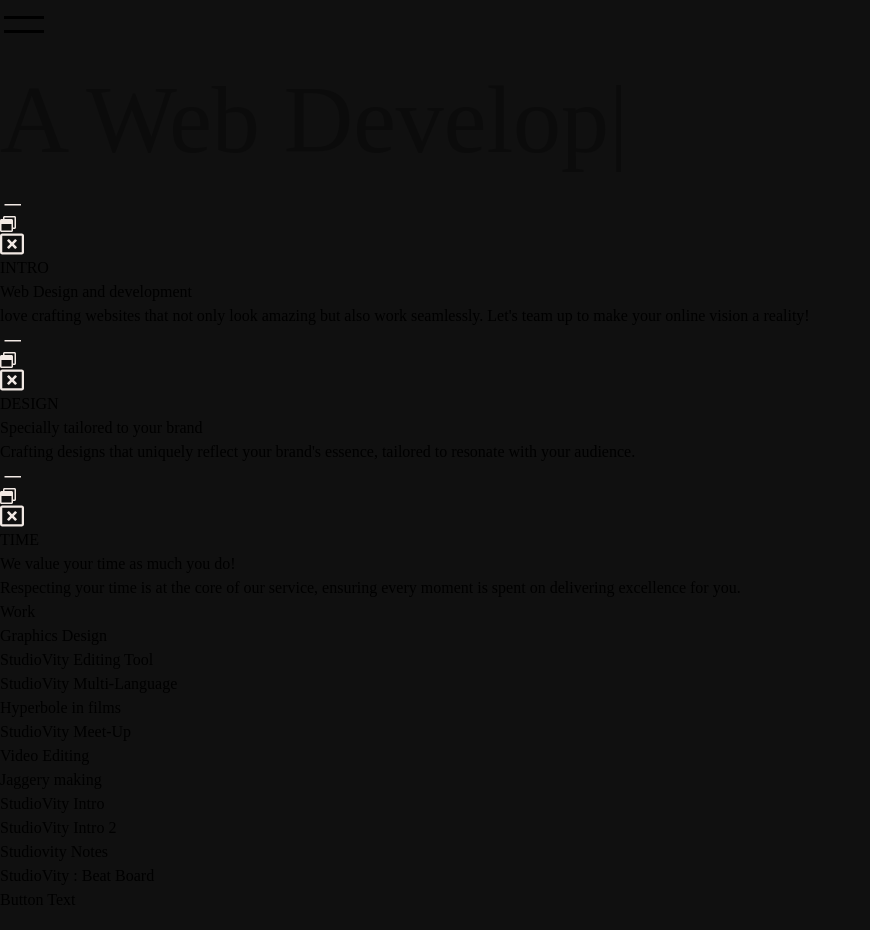
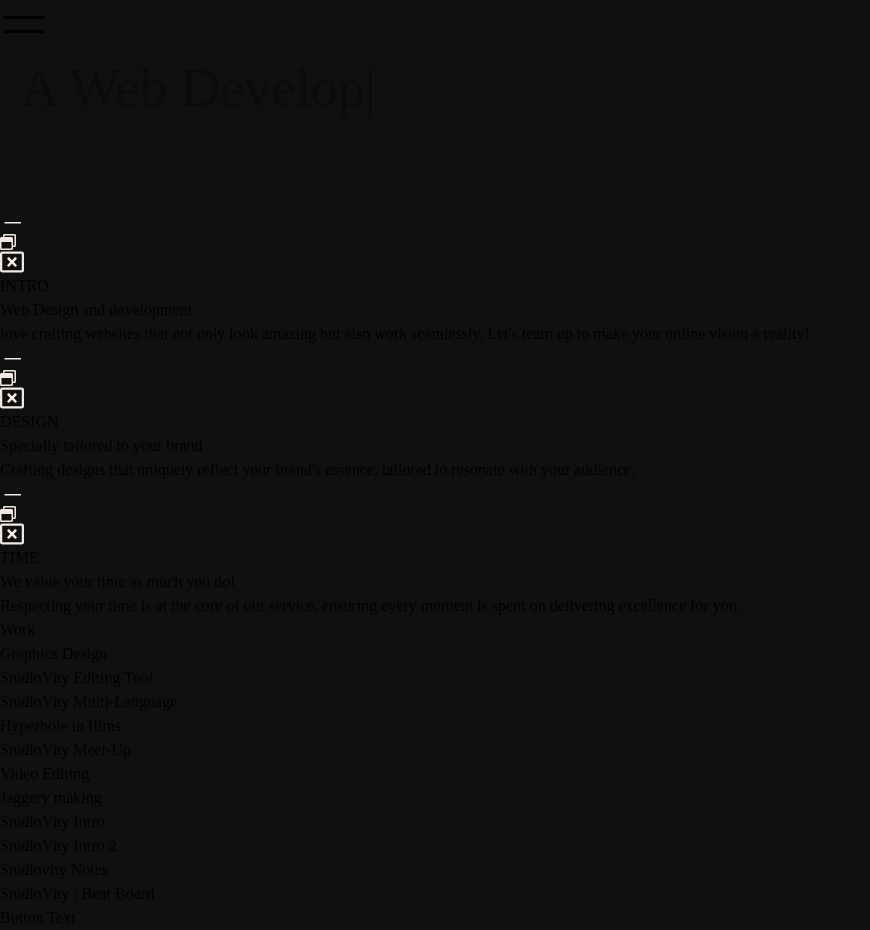
Before and after one commit to samiran1605/Protfolio_1, a React (Vite) app: page / in a window 1280 px wide. Shown: the whole page, without its empty margins (0-870 px from the left). Built offline with nearby package versions, Linux system fonts and the light colour scheme.

Commit message:
working on smooth scroll

```diff
--- a/src/Components/Home/Home.jsx
+++ b/src/Components/Home/Home.jsx
@@ -1,16 +1,19 @@
-import React, { useEffect, useRef, useState } from 'react'
+import React, { useEffect, useLayoutEffect, useRef, useState } from 'react'
 import ImageContainer from './ImageContainer'
 import TitleIntro from './TitleIntro'
 import Button from '../Button/Button'
 import { TypeAnimation } from 'react-type-animation';
 import VideoContainer from './VideoContainer';
+import {motion, useScroll, useSpring, useTransform } from 'framer-motion';
 
 
 
 function Home() {
 
   const [offsetTop, setOffsetTop] = useState(0)
+  const [scrollRange, setScrollRange] = useState(0)
   const offsetRef = useRef(null)
+  const scrollRef = useRef(null)
 
 
 
@@ -33,8 +36,22 @@ function Home() {
     1000,
   ];
 
+  useLayoutEffect(() => {
+    scrollRef && setScrollRange(scrollRef.current.scrollHeight)
+  }, [scrollRef])
+
+  const { scrollYProgress } = useScroll()
+
+  const transform = useTransform(
+    scrollYProgress,
+    [0, 1],
+    [0, -scrollRange]
+  )
+  const physics = { damping: 15, mass: 0.57, stiffness: 55 }
+  const spring = useSpring(transform, physics)
+
   return (
-    <div className="scroll-smooth">
+    <motion.div ref={scrollRef} style={{ scrollYProgress: spring }} className="scroll-smooth">
 
       <h1 className='gap-3 text-[#C9ADA7] p-8'>
         {showAnimation && (
@@ -43,11 +60,13 @@ function Home() {
             wrapper="span"
             speed={10}
             style={{
-              fontSize: '6em',
+              fontSize: 'calc(3vw + 1rem)',
               display: 'inline-block',
-              top: '5px', // Adjust this value as needed
-              left: '20px', // Adjust this value as needed
-              // Set a lower z-index to keep it behind other content
+              position: 'relative',
+              top: '0',
+              left: '20px',
+
+              marginBottom: '10vh',
               opacity: '0.3', // Adjust the opacity as needed
               pointerEvents: 'none',
             }}
@@ -62,7 +81,7 @@ function Home() {
           <TitleIntro getOffsetTop={() => offsetTop} />
         </div>
 
-        <div className="border-2 mb-2 mx-8">
+        <div className="border-2 mb-2 mx-8 mt-[10vh]">
           <h1 className='text-9xl text-[#4A4E69] w-max p-8'>Work</h1>
         </div>
 
@@ -85,7 +104,7 @@ function Home() {
         </div>
 
       </div>
-    </div >
+    </motion.div >
   )
 }
 
--- a/src/Components/Home/ImageContainer.jsx
+++ b/src/Components/Home/ImageContainer.jsx
@@ -76,8 +76,8 @@ function ImageContainer({ }) {
 
   return (
     <>
-      <div ref={containerRef} className="flex flex-row justify-between p-8 w-10/12 ">
-        <div className="flex flex-col h-[640px] items-start justify-evenly border-dashed p-4">
+      <div ref={containerRef} className=" relative flex flex-row justify-between p-8 w-10/12 h-[100vh]">
+        <div className="flex flex-col h-auto items-start justify-evenly border-dashed p-4 ">
           {paraData.map((para, index) => (
             <div
               key={index}
@@ -89,12 +89,15 @@ function ImageContainer({ }) {
           ))}
         </div>
 
-        <motion.div className="static" animate={{ opacity: hoveredIndex !== null ? 1 : 0 }} transition={{ duration: 0.5 }}>
+        <motion.div className="absolute top-0 right-0 h-[100%] w-[50%] -z-10" animate={{ opacity: hoveredIndex !== null ? 1 : 0 }} transition={{ duration: 0.5 }}>
           {hoveredIndex !== null && (
-            <>
-              <img className="absolute top-25 right-20 rounded w-2/6 border-2 border-dashed z-20"
-                src={imageData[hoveredIndex].imageUrl} alt='dev image' />
-            </>
+
+            <img className="absolute rounded w-4/5 z-20"
+              src={imageData[hoveredIndex].imageUrl} alt='dev image' style={{
+                top: `${Math.random() * 35}%`, // Random value for top
+                left: `${Math.random() * 35}%`, // Random value for left
+              }} />
+
           )}
         </motion.div>
 
--- a/src/Components/Home/TitleIntro.jsx
+++ b/src/Components/Home/TitleIntro.jsx
@@ -1,10 +1,8 @@
-import React, { useCallback, useEffect, useLayoutEffect, useRef, useState } from 'react'
-import { motion, useTransform, useScroll, useSpring, AnimatePresence } from "framer-motion"
+import React, { useEffect, useRef } from 'react'
+
 import { FaRegWindowClose } from "react-icons/fa";
 import { FaRegWindowRestore } from "react-icons/fa";
 import { VscChromeMinimize } from "react-icons/vsc";
-import ResizeObserver from 'resize-observer-polyfill';
-
 
 const titles = [
     { MegaTitle: "INTRO", subtitle: "Web Design and development", para: "love crafting websites that not only look amazing but also work seamlessly. Let's team up to make your online vision a reality!" },
@@ -12,14 +10,10 @@ const titles = [
     { MegaTitle: "TIME", subtitle: "We value your time as much you do!", para: "Respecting your time is at the core of our service, ensuring every moment is spent on delivering excellence for you." }
 ];
 
-
-
 function TitleIntro({ getOffsetTop }) {
 
     const scrollRef = useRef(null)
     const offsetTop = getOffsetTop();
-
-
 
     useEffect(() => {
         const handleScroll = () => {
@@ -36,12 +30,9 @@ function TitleIntro({ getOffsetTop }) {
         }
     }, [offsetTop, scrollRef])
 
-
-
-
     return (
         <>
-            <div className="w-full h-full">
+            <div className="w-full h-full border-2">
                 <div style={{}} className='gap-4 h-[300vh]'>
                     <div className="sticky top-0 h-[100vh] overflow-hidden">
                         <div ref={scrollRef} className="absolute top-0 h-[100%] w-[300vw] will-change-transform flex justify-between items-center px-[10vw]">
@@ -59,12 +50,12 @@ function TitleIntro({ getOffsetTop }) {
                                         </div>
                                     </div>
                                     <div className="border-2 divide-y">
-                                        <div className="relative">
-                                            <h1 className='text-[#4A4E69] text-9xl text-center'>{title.MegaTitle}</h1>
-                                            <h2 className='text-center text-5xl text-[#F2E9E4] absolute py-3 bottom-0 inset-x-0'>
+                                        <div className="relative h-20 md:h-auto lg:h-auto">
+                                            <h1 className='text-[#4A4E69] text-5xl lg:text-9xl text-center'>{title.MegaTitle}</h1>
+                                            <h2 className='text-center text-xl lg:text-5xl text-[#F2E9E4] absolute py-3 bottom-0 inset-x-0'>
                                                 {title.subtitle}</h2>
                                         </div>
-                                        <p className='text-center text-lg text-[#C9ADA7] p-8 h-[20vh]'>{title.para}</p>
+                                        <p className='text-center lg:text-lg text-[#C9ADA7] p-8 h-[20vh] lg:h-[20vh]'>{title.para}</p>
                                     </div>
                                 </div>
                             ))}
--- a/src/Components/Home/VideoContainer.jsx
+++ b/src/Components/Home/VideoContainer.jsx
@@ -85,23 +85,23 @@ function VideoContainer() {
 
     return (
         <>
-            <div ref={containerRef} className="flex flex-row justify-between p-8 w-10/12 ">
-                <div className="flex flex-col h-[640px] items-start justify-evenly border-2 border-dashed p-16">
+            <div ref={containerRef} className="relative justify-between p-8 w-10/12 mt-20">
+                <div className="flex flex-col h-full w-full items-start justify-evenly p-16 ">
                     {paraData.map((para, index) => (
                         <div
                             key={index}
                             onMouseEnter={() => handleMouseEnter(index)}
                             onMouseLeave={handleMouseLeave}
-                            className="m-8 text-2xl cursor-pointer ">
+                            className="m-8 text-2xl cursor-pointer hover:opacity-40 transition-opacity ease-in duration-300">
                             <p>{para.content}</p>
                         </div>
                     ))}
                 </div>
 
-                <motion.div className="flex items-center" animate={{ opacity: hoveredIndex !== null ? 1 : 0 }} transition={{ duration: 0.5 }}>
+                <motion.div className="absolute top-0 left-0 w-full h-full items-center -z-10" animate={{ opacity: hoveredIndex !== null ? 1 : 0 }} transition={{ duration: 0.5 }}>
                     {hoveredIndex !== null && (
                         <>
-                            <ReactPlayer url={videoUrls[hoveredIndex].Urls} playing={true} width="640px" height="360px" volume={0.5} />
+                            <ReactPlayer url={videoUrls[hoveredIndex].Urls} playing={true} width="100%" height="100%" volume={0.5} />
                         </>
                     )}
                 </motion.div>
```
Lines whose indentation alone changed are shown as unchanged.
